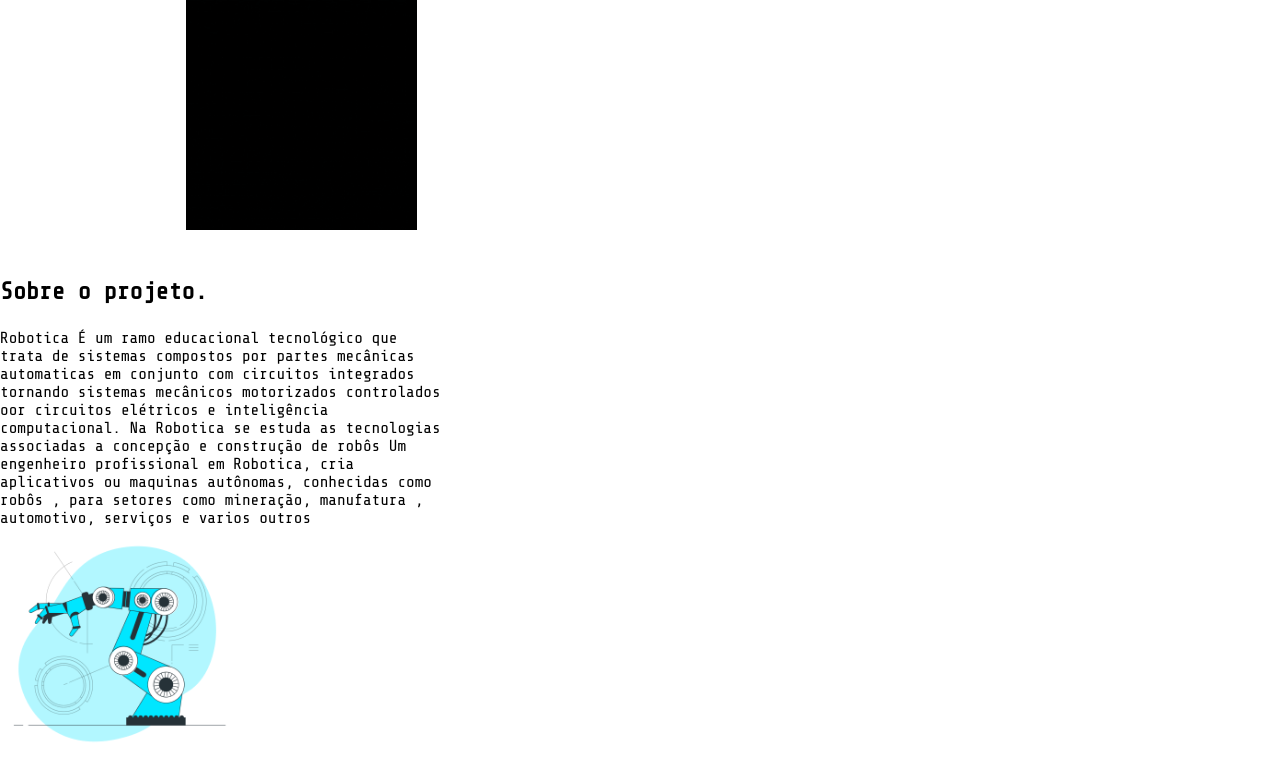
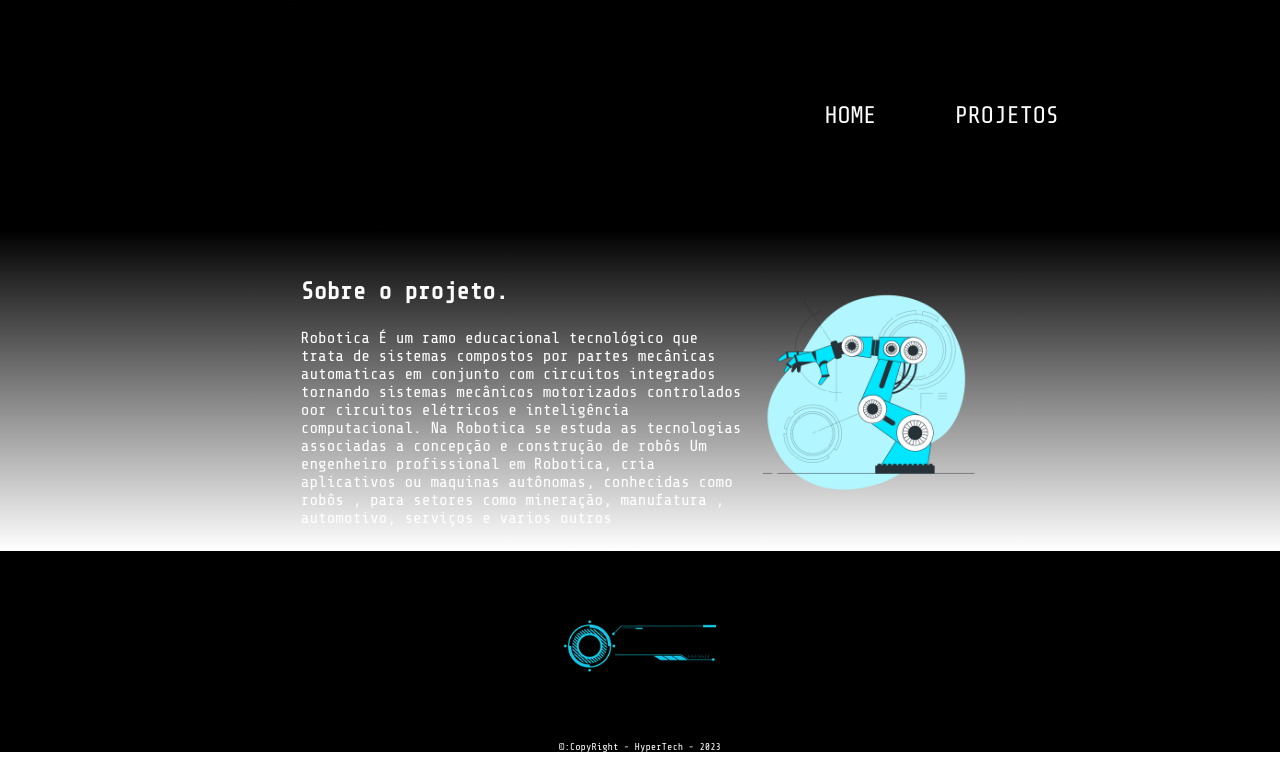
Before and after one commit to MilenaMoura/site--hypertech, a plain HTML site: page index.html in a window 1280 px wide. Shown: the top 779 px of the page. Drawn offline with nearby package versions, Linux system fonts and the light colour scheme.

Commit message:
Add files via upload

```diff
--- a/style.css
+++ b/style.css
@@ -8,8 +8,8 @@ body{
 }
 
 .cabecalho {
-    background-color: linear-gradient(black, gray, white)
-    color: rgb(0, 0, 0);
+    background-color: #000000;
+    color: rgb(255, 255, 255);
     display: flex;
     justify-content: space-around;
     align-items: center;
@@ -17,7 +17,7 @@ body{
 
 .cabecalho-texto{
     text-transform: uppercase;
-    color: rgb(255, 255, 255);
+    color: white;
     text-decoration: none;
 }
 
@@ -45,7 +45,8 @@ body{
 }
 
 .escola{
-    background-color: linear-gradient(black, gray, white)
+    background-image: linear-gradient(BLACK,gray, white);
+    color: white;
     display: flex;
     justify-content: center;
     align-items: center;
@@ -58,6 +59,7 @@ body{
 
 .escola-titulo{
     padding: 24px 0;
+    align-items: center;
 
 }
 
@@ -86,7 +88,7 @@ body{
 }
 
 .rodape{
-    background-color: linear-gradient(black, gray, white)
+    background-color: black;
     text-align: center;
 }
 
```
